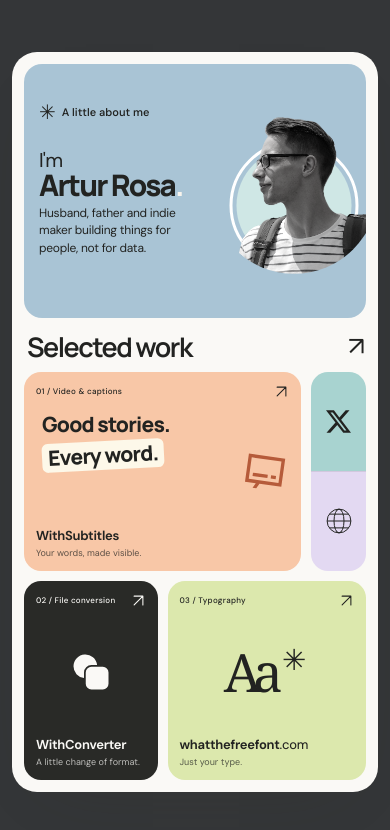
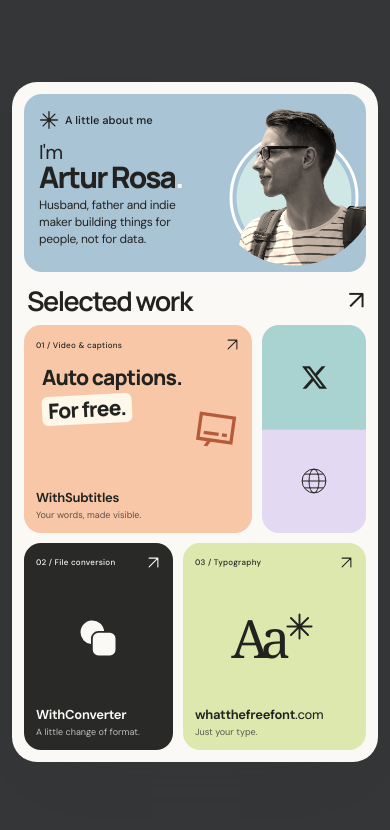
Before and after one commit to rossinek/frontend-sparkles, a Vue app in the folder portfolio/: page /#/ in a window 390 px wide. Shown: the top 830 px of the page. Built offline with nearby package versions, Linux system fonts and the light colour scheme.

Commit message:
Refine particle inertia and compact mobile portfolio layout

```diff
--- a/portfolio/src/Home.vue
+++ b/portfolio/src/Home.vue
@@ -2,16 +2,17 @@
 import { projects } from './projects'
 import ProjectMark from './components/ProjectMark.vue'
 import ArrowIcon from './components/ArrowIcon.vue'
+import AsteriskIcon from './components/AsteriskIcon.vue'
 const portraitUrl = `${import.meta.env.BASE_URL}artur-rosa.png`
 </script>
 
 <template>
   <main class="portfolio-shell" tabindex="-1">
     <section class="bio-card" aria-labelledby="bio-heading">
-      <div class="bio-top"><span class="tiny-flower" aria-hidden="true">✳</span><span>A little about me</span></div>
+      <div class="bio-top"><span class="tiny-flower" aria-hidden="true"><AsteriskIcon /></span><span>A little about me</span></div>
       <div class="portrait-scene">
         <div class="portrait-circle"></div>
-        <span class="portrait-spark" aria-hidden="true">✳</span>
+        <span class="portrait-spark" aria-hidden="true"><AsteriskIcon /></span>
         <img class="portrait" :src="portraitUrl" alt="Artur Rosa, wearing glasses and looking to the left" />
       </div>
       <div class="bio-copy">
@@ -30,8 +31,8 @@
         <RouterLink :to="`/projects/${projects[0].slug}`" class="project-card subtitles-card" aria-label="Explore WithSubtitles">
           <div class="card-top"><span class="card-category">01 / Video & captions</span><ArrowIcon /></div>
           <div class="subtitle-art" aria-hidden="true">
-            <div class="caption-line">Good stories.</div>
-            <div class="caption-line caption-highlight">Every word.</div>
+            <div class="caption-line">Auto captions.</div>
+            <div class="caption-line caption-highlight">For free.</div>
           </div>
           <ProjectMark kind="subtitles" class="caption-icon" />
           <div class="card-bottom"><div><h3>WithSubtitles</h3><p>{{ projects[0].label }}</p></div></div>
--- /dev/null
+++ b/portfolio/src/components/AsteriskIcon.vue
@@ -0,0 +1,5 @@
+<template>
+  <svg width="1em" height="1em" viewBox="0 0 24 24" fill="none" aria-hidden="true" focusable="false">
+    <path d="M12 2v20M2 12h20M4.93 4.93l14.14 14.14M4.93 19.07L19.07 4.93" stroke="currentColor" stroke-width="1.6" stroke-linecap="round" />
+  </svg>
+</template>
--- a/portfolio/src/components/ProjectMark.vue
+++ b/portfolio/src/components/ProjectMark.vue
@@ -1,4 +1,5 @@
 <script setup>
+import AsteriskIcon from './AsteriskIcon.vue'
 defineProps({ kind: { type: String, required: true } })
 </script>
 
@@ -9,5 +10,5 @@
   <svg v-else-if="kind === 'converter'" class="project-mark" viewBox="0 0 24 24" aria-hidden="true">
     <path fill="currentColor" d="M2 8.75A6.75 6.75 0 0 1 15.459 8H12.25A4.25 4.25 0 0 0 8 12.25v3.209A6.75 6.75 0 0 1 2 8.75M12.25 9A3.25 3.25 0 0 0 9 12.25v6.5A3.25 3.25 0 0 0 12.25 22h6.5A3.25 3.25 0 0 0 22 18.75v-6.5A3.25 3.25 0 0 0 18.75 9z" />
   </svg>
-  <span v-else class="project-mark font-mark" aria-hidden="true">Aa<span>✳</span></span>
+  <span v-else class="project-mark font-mark" aria-hidden="true">Aa<span><AsteriskIcon /></span></span>
 </template>
--- a/portfolio/src/style.css
+++ b/portfolio/src/style.css
@@ -12,8 +12,9 @@
 }
 
 * { box-sizing: border-box; }
+html { overscroll-behavior-y: none; }
 body { margin: 0; min-width: 320px; }
-.page-host { min-height: 100svh; display: grid; align-items: center; }
+.page-host { min-height: 100dvh; display: grid; align-items: center; }
 .page-host.is-transitioning { opacity: 0; pointer-events: none; }
 .page-host main { margin-block: 24px; transition: box-shadow 500ms ease-out; }
 .page-host.is-shadow-muted main { box-shadow: 0 24px 65px -42px transparent; }
@@ -45,7 +46,7 @@
 .portrait-scene { height: 320px; flex-shrink: 0; position: relative; overflow: hidden; margin-top: 12px; }
 .portrait-circle { position: absolute; width: 235px; height: 235px; border-radius: 50%; background: #CFE7E5; left: 50%; top: 58px; transform: translateX(-50%); }
 .portrait-circle::after { content: ''; position: absolute; inset: -13px; border: 5px solid #fff; border-radius: 50%; }
-.portrait { width: 355px; max-width: none; height: 355px; object-fit: contain; position: absolute; bottom: -7px; left: 50%; transform: translateX(-50%); clip-path: circle(44% at 50% 53%); filter: grayscale(.96) contrast(1.05); }
+.portrait { width: 355px; max-width: none; height: 355px; object-fit: contain; position: absolute; bottom: -7px; left: 50%; transform: translateX(-50%); clip-path: circle(44% at 50% 53%); filter: grayscale(1) sepia(.25) hue-rotate(-15deg) saturate(1.5) contrast(1.05); }
 .portrait-spark { position: absolute; right: 23px; top: 51px; font-size: 49px; font-weight: 400; color: #f7f0d9; transform: rotate(13deg); }
 .bio-copy { padding: 8px 28px 20px; }
 .intro { display: block; font-size: 29px; letter-spacing: -1.4px; line-height: 1; }
@@ -133,7 +134,7 @@
   .detail-content { gap: 35px; }
 }
 @media (max-width: 850px) {
-  .portfolio-shell, .detail-shell { width: calc(100% - 48px); max-width: 660px; margin: 24px auto; height: min(860px, calc(100svh - 48px)); min-height: 640px; padding: 24px; border-radius: 30px; }
+  .portfolio-shell, .detail-shell { width: calc(100% - 48px); max-width: 660px; margin: 24px auto; height: min(860px, calc(100dvh - 48px)); min-height: 640px; padding: 24px; border-radius: 30px; }
   .portfolio-shell { grid-template-columns: 1fr; grid-template-rows: minmax(220px, .8fr) minmax(0, 1.4fr); gap: 20px; }
   .bio-card { display: grid; grid-template-columns: 1fr 45%; }
   .bio-top { grid-column: 1; padding: 20px 22px 0; }
@@ -173,12 +174,13 @@
 }
 @media (max-width: 520px) {
   .page-host main { margin-block: 12px; }
-  .portfolio-shell, .detail-shell { width: calc(100% - 24px); margin: 12px auto; height: min(740px, calc(100svh - 24px)); min-height: 560px; padding: 12px; border-radius: 25px; }
-  .portfolio-shell { grid-template-rows: minmax(185px, .85fr) minmax(0, 1.5fr); gap: 14px; }
+  .portfolio-shell, .detail-shell { width: calc(100% - 24px); margin: 12px auto; height: min(740px, calc(100dvh - 24px)); min-height: 560px; padding: 12px; border-radius: 25px; }
+  .portfolio-shell { grid-template-rows: minmax(175px, .65fr) minmax(0, 1.7fr); gap: 14px; }
+  .portfolio-shell { height: min(680px, calc(100dvh - 84px)); min-height: 500px; }
   .bio-card { grid-template-columns: 58% 42%; border-radius: 18px; }
-  .bio-top { padding: 16px 15px 0; font-size: 11px; gap: 6px; }
+  .bio-top { padding: 10px 15px 0; font-size: 11px; gap: 6px; }
   .tiny-flower { font-size: 20px; }
-  .bio-copy { padding: 5px 15px 16px; }
+  .bio-copy { padding: 5px 15px 10px; }
   .intro { font-size: 20px; letter-spacing: -.8px; }
   .bio-copy h1 { font-size: clamp(26px, 7.6vw, 36px); letter-spacing: -1.8px; }
   .bio-copy p { font-size: 12px; line-height: 1.45; }
@@ -190,17 +192,18 @@
   .work-header { padding: 0 3px 10px; }
   .work-header h2 { font-size: 27px; letter-spacing: -1.5px; }
   .heading-arrow { font-size: 26px; }
-  .project-grid { grid-template-columns: minmax(0, 1fr) minmax(0, 1fr) 55px; gap: 10px; }
+  .work-section { container-type: size; }
+  .project-grid { grid-template-columns: repeat(3, minmax(0, 1fr)) calc(25cqh - 12.5px); gap: 10px; }
   .project-card { border-radius: 17px; padding: 12px; }
-  .subtitles-card { grid-column: 1 / 3; }
-  .social-stack { grid-column: 3; border-radius: 17px; }
+  .subtitles-card { grid-column: 1 / 4; }
+  .social-stack { grid-column: 4; border-radius: 17px; }
   .social-card { padding: 10px; }
   .x-card { border-radius: 17px 17px 0 0; }
   .website-card { border-radius: 0 0 17px 17px; }
   .social-symbol { width: 25px; height: 25px; }
   .globe { width: 30px; height: 30px; }
-  .converter-card { grid-column: 1; }
-  .fonts-card { grid-column: 2 / 4; }
+  .converter-card { grid-column: 1 / 3; }
+  .fonts-card { grid-column: 3 / 5; }
   .card-category { font-size: 8px; }
   .card-top > svg { width: 15px; height: 15px; }
   .caption-line { font-size: 21px; letter-spacing: -.8px; }
@@ -232,10 +235,14 @@
 
 @media (max-width: 520px) and (max-height: 650px) {
   .portfolio-shell, .detail-shell { min-height: 520px; }
-  .portfolio-shell { grid-template-rows: 175px minmax(0, 1fr); gap: 10px; }
-  .bio-top { padding-top: 12px; }
-  .bio-copy { padding-bottom: 10px; }
+  .portfolio-shell { grid-template-rows: 160px minmax(0, 1fr); gap: 10px; }
+  .portfolio-shell { height: calc(100dvh - 39px); min-height: 505px; }
+  .bio-top { padding-top: 8px; }
+  .bio-copy { padding-bottom: 8px; }
   .bio-copy p { font-size: 11px; }
+  .portrait-scene { height: 160px; }
+  .portrait { width: 175px; height: 175px; }
+  .portrait-circle { width: 105px; height: 105px; top: 42px; }
   .work-header h2 { font-size: 24px; }
   .project-card { padding: 10px; }
   .card-bottom h3, .subtitles-card .card-bottom h3 { font-size: 12px; }
```
Also changed, not shown: portfolio/src/particleTransition.js (+23 -56 lines).
